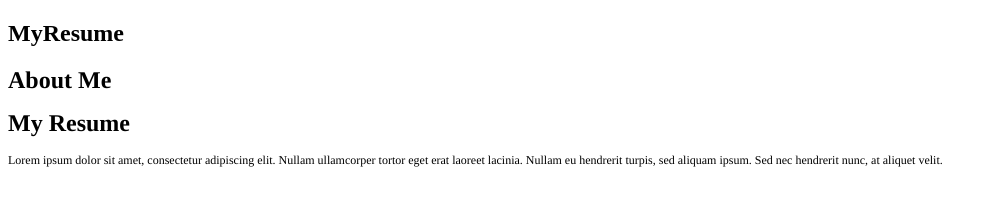
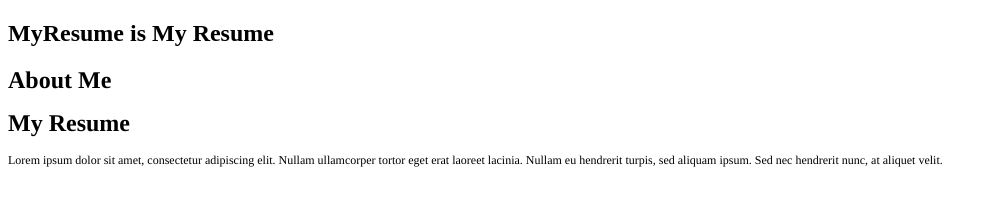
Before and after one commit to Kurzawa113/GitTest, a plain HTML site: page My.html in a window 1280 px wide. Shown: the whole page, without its empty margins (0-997 px from the left). Drawn offline with Linux system fonts and the light colour scheme.

Commit message:
Update My.html

```diff
--- a/My.html
+++ b/My.html
@@ -12,7 +12,7 @@
   </style>
 </head>
 <body>
-  <h2>MyResume</h2>
+  <h2>MyResume is My Resume</h2>
 <h1 style="margin: 0.0px 0.0px 16.1px 0.0px; font: 24.0px Times; color: #000000; -webkit-text-stroke: #000000"><span class="s1"><b>About Me</b></span></h1>
 <h1 style="margin: 0.0px 0.0px 16.1px 0.0px; font: 24.0px Times; color: #000000; -webkit-text-stroke: #000000"><span class="s1"><b>My Resume</b></span></h1>
 <p class="p2"><span class="s1">Lorem ipsum dolor sit amet, consectetur adipiscing elit. Nullam ullamcorper tortor eget erat laoreet lacinia. Nullam eu hendrerit turpis, sed aliquam ipsum. Sed nec hendrerit nunc, at aliquet velit.</span></p>
```
